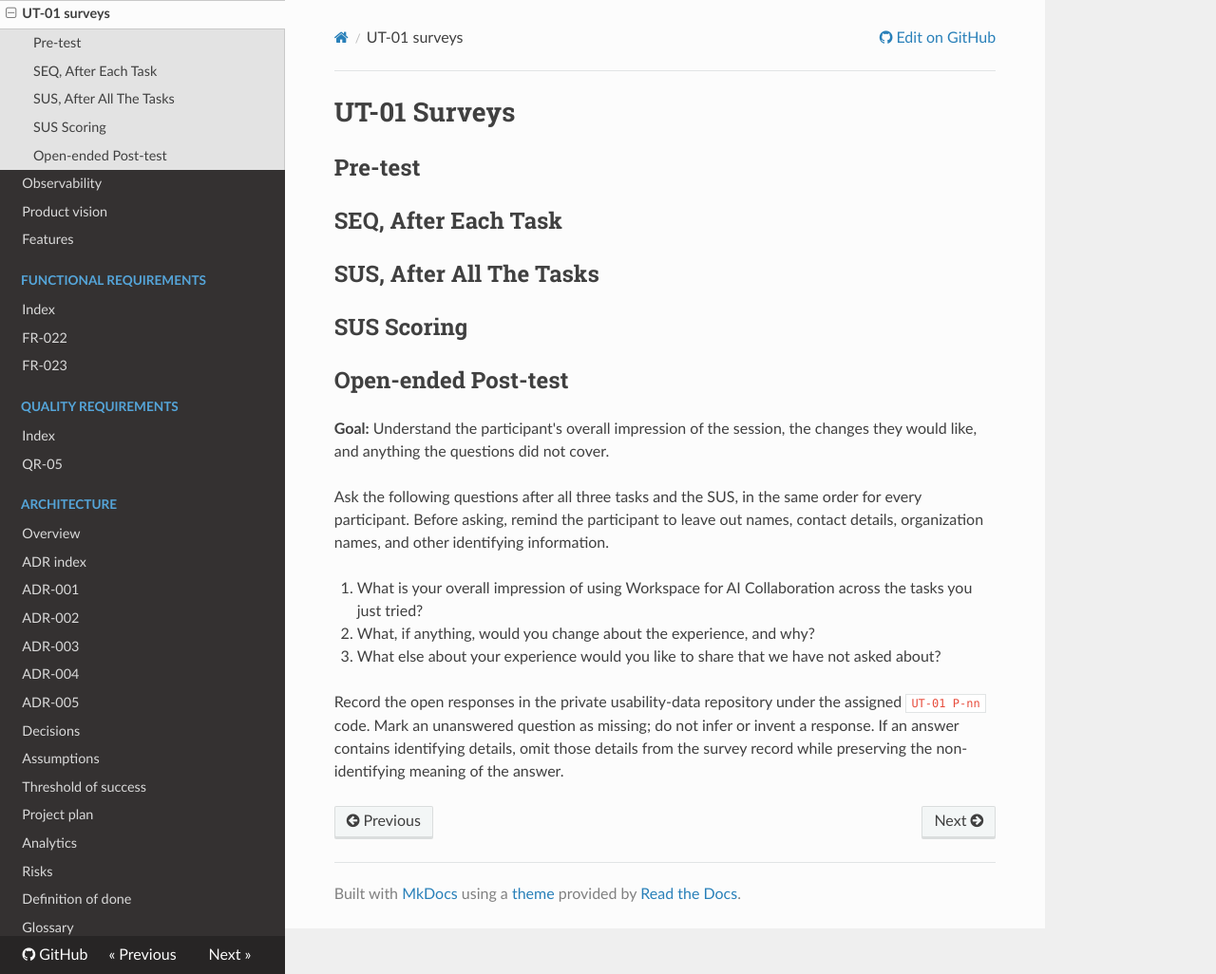
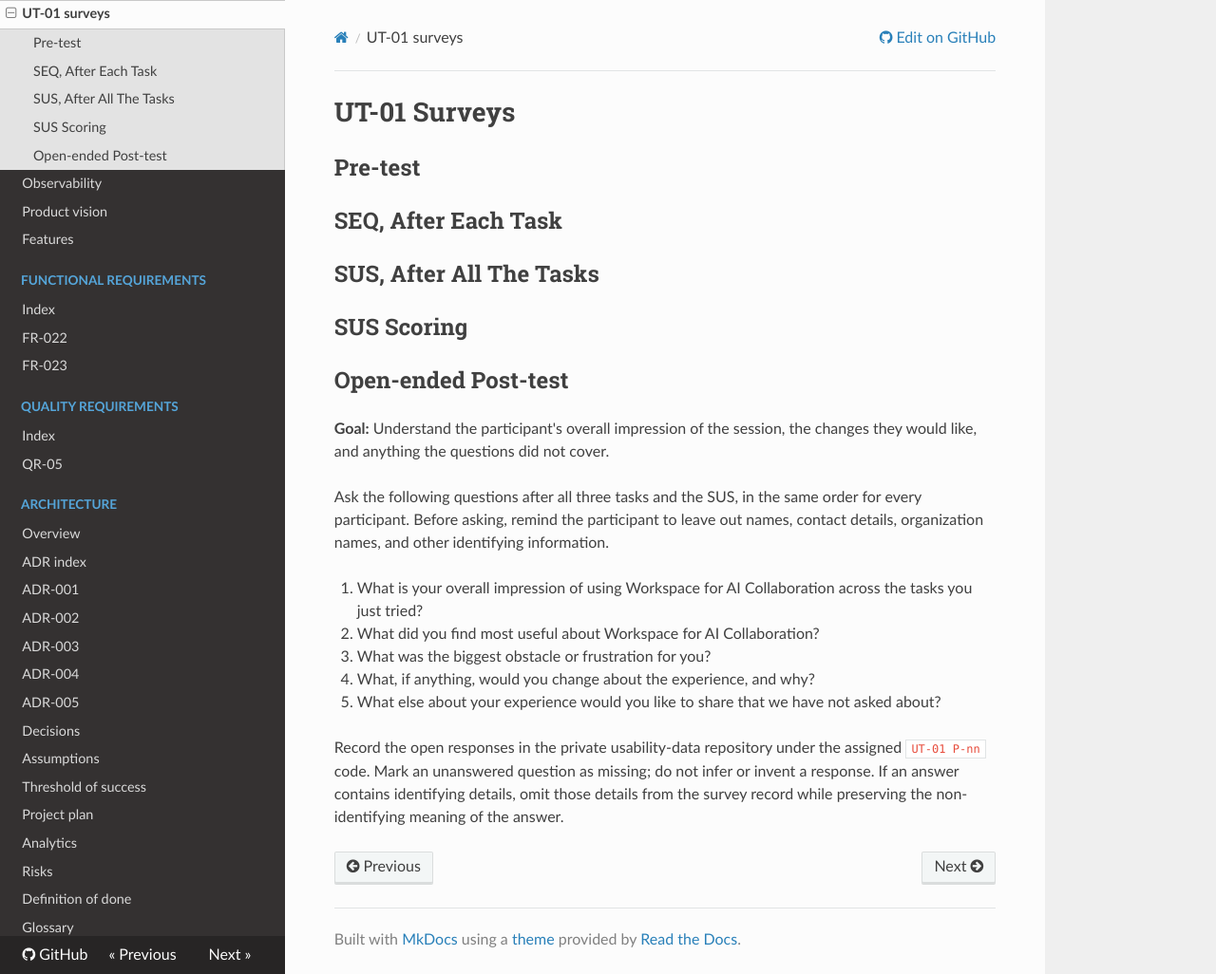
Before and after one commit to WellMadeTeam/workspace-ai-03, an MkDocs documentation site: the page built from docs/usability-tests/ut-01/surveys.md, in a window 1280 px wide and 1026 px high. Shown: the whole window at 95% size. Built offline with MkDocs 1.6.1, drawn with Linux system fonts in a browser that asks for light colours; nearby versions of some CDN libraries.

Commit message:
docs(usability): address post-test review comments

```diff
--- a/docs/usability-tests/ut-01/surveys.md
+++ b/docs/usability-tests/ut-01/surveys.md
@@ -16,8 +16,10 @@ Ask the following questions after all three tasks and the SUS, in the same order
 Before asking, remind the participant to leave out names, contact details, organization names, and other identifying information.
 
 1. What is your overall impression of using Workspace for AI Collaboration across the tasks you just tried?
-2. What, if anything, would you change about the experience, and why?
-3. What else about your experience would you like to share that we have not asked about?
+2. What did you find most useful about Workspace for AI Collaboration?
+3. What was the biggest obstacle or frustration for you?
+4. What, if anything, would you change about the experience, and why?
+5. What else about your experience would you like to share that we have not asked about?
 
 Record the open responses in the private usability-data repository under the assigned `UT-01 P-nn` code.
 Mark an unanswered question as missing; do not infer or invent a response.
```
